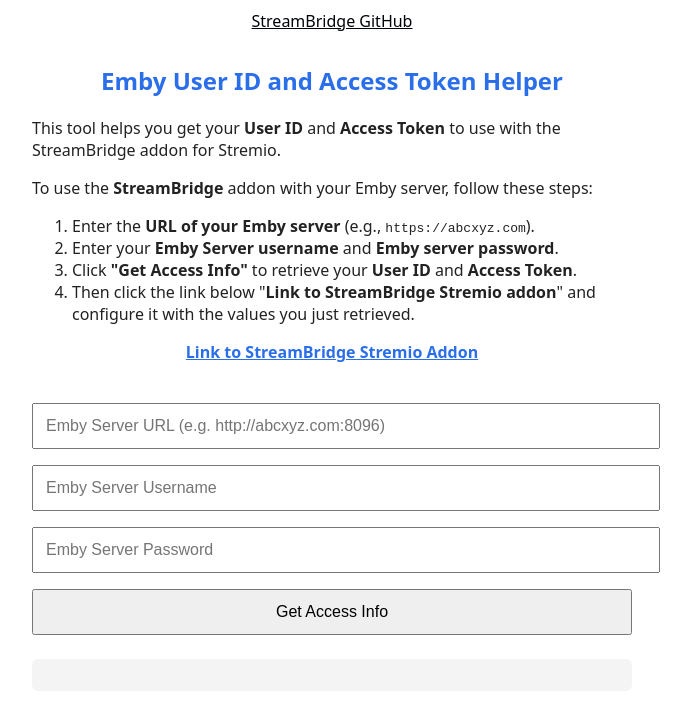
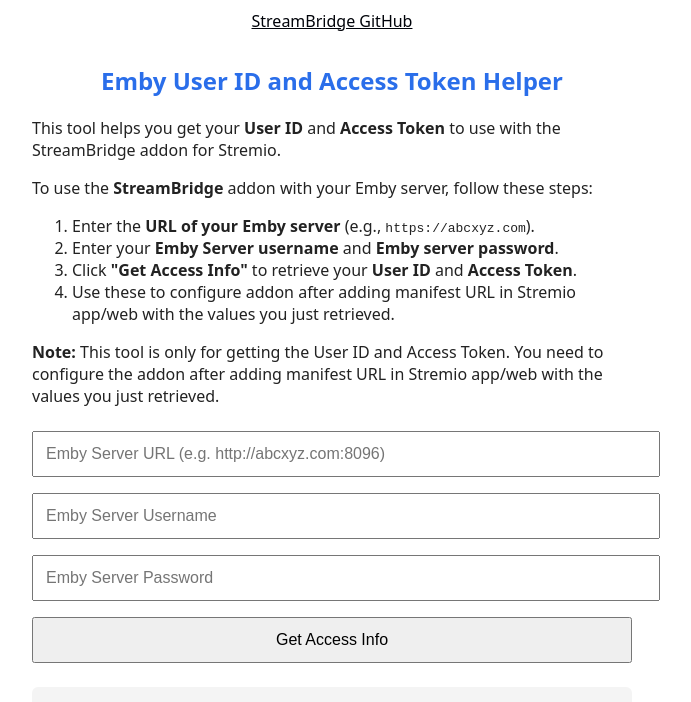
Before and after one commit to vascc124/repreprepo, a website: page public/helper.html in a window 1280 px wide. Shown: the part 144-846 px from the top of the page, without its empty margins (308-999 px from the left). Drawn offline with Linux system fonts and the light colour scheme; some icons are missing.

Commit message:
" changed config endpoint"

```diff
--- a/public/helper.html
+++ b/public/helper.html
@@ -71,14 +71,12 @@
       <li>Enter the <strong>URL of your Emby server</strong> (e.g., <code>https://abcxyz.com</code>).</li>
       <li>Enter your <strong>Emby Server username</strong> and <strong>Emby server password</strong>.</li>
       <li>Click <strong>"Get Access Info"</strong> to retrieve your <strong>User ID</strong> and <strong>Access Token</strong>.</li>
-      <li>Then click the link below "<strong>Link to StreamBridge Stremio addon</strong>" and configure it with the values you just retrieved.</li>
+      <li>Use these to configure addon after adding manifest URL in Stremio app/web with the values you just retrieved.</li>
     </ol>
   </p>
-  <p style="text-align: center; margin-bottom: 2rem;">
-    <a href="http://39427cdac546-streambridge.baby-beamup.club/configure" style="color:#2a6eea; font-weight:bold;" target="_blank">
-     Link to StreamBridge Stremio Addon
-   </a>
-   <p>
+  <p>
+    <strong>Note:</strong> This tool is only for getting the User ID and Access Token. You need to configure the addon after adding manifest URL in Stremio app/web with the values you just retrieved.
+  </p>
   <input id="url" placeholder="Emby Server URL (e.g. http://abcxyz.com:8096)">
   <input id="username" placeholder="Emby Server Username">
   <input id="password" type="password" placeholder="Emby Server Password">
```
Also changed, not shown: readme.md.
